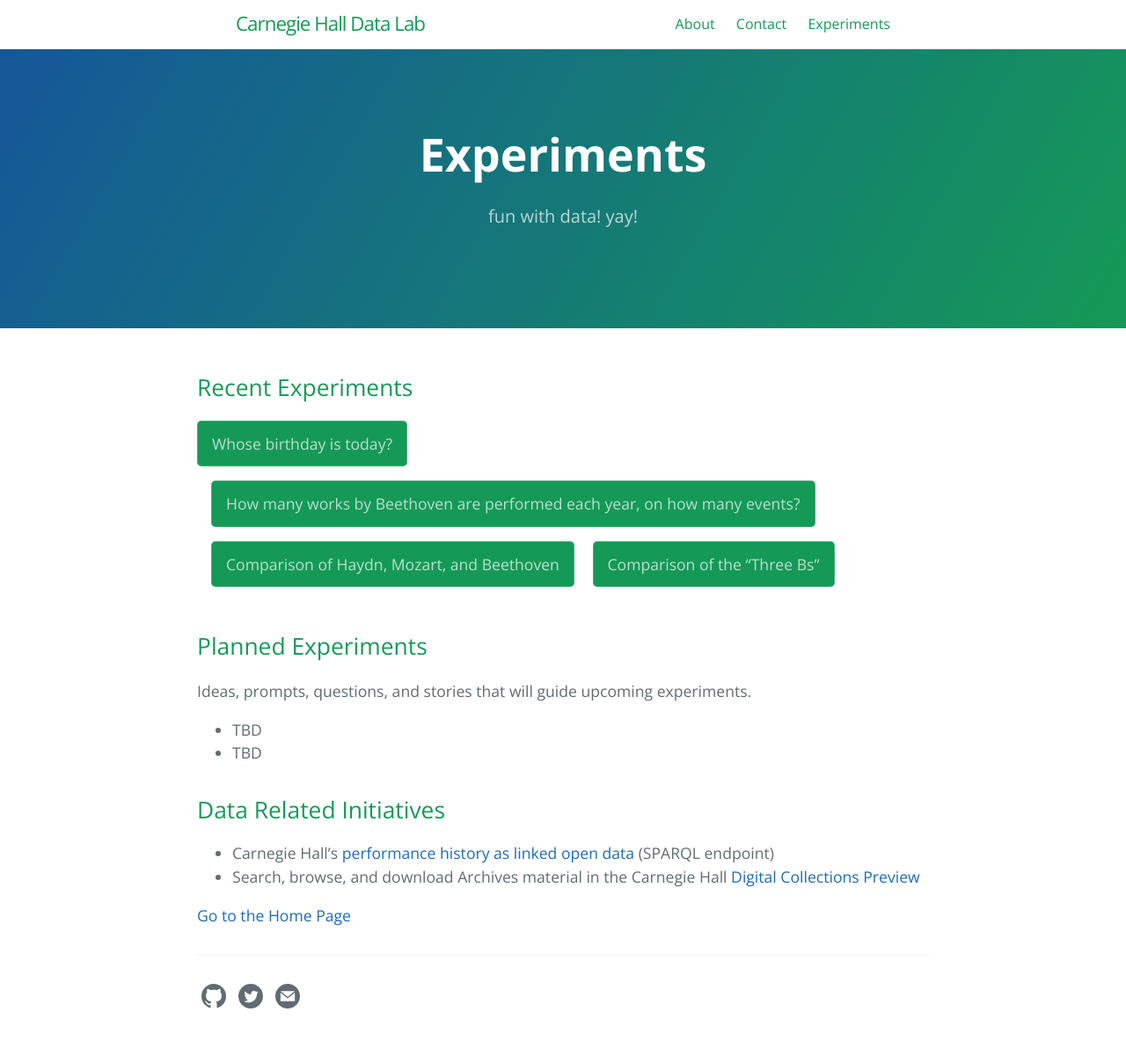
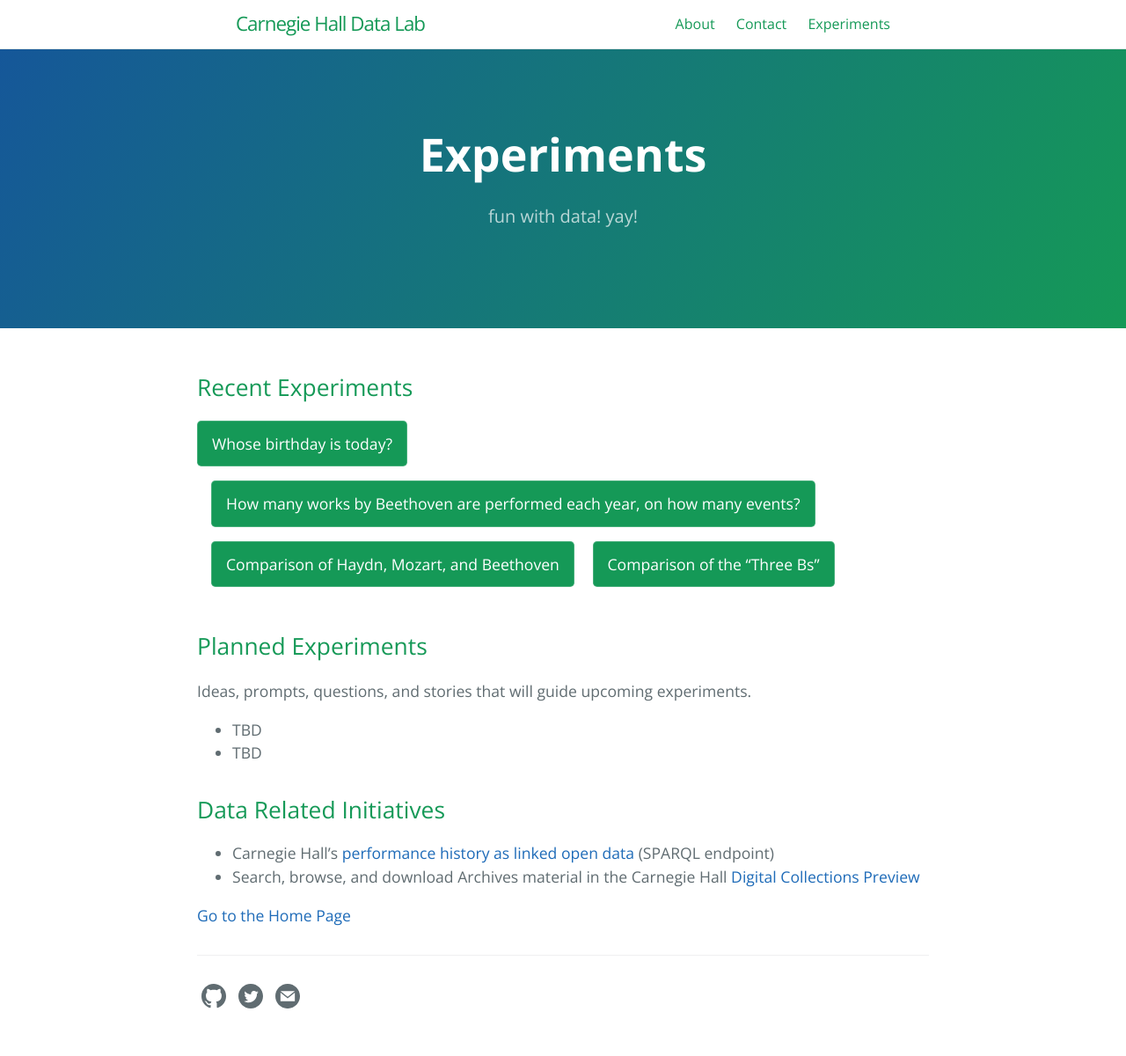
Before and after one commit to CarnegieHall/datalab, a Jekyll site: the page built from experiments.md, in a window 1280 px wide. Shown: the whole page at 88% size. Built offline with Jekyll 4.4.1, drawn with Linux system fonts in a browser that asks for light colours.

Commit message:
update hover bck, text to 100% opacity on btn

```diff
--- a/_sass/jekyll-theme-cayman-blog.scss
+++ b/_sass/jekyll-theme-cayman-blog.scss
@@ -65,7 +65,7 @@ a {
 .btn {
   display: inline-block;
   margin-bottom: 1rem;
-  color: rgba(255, 255, 255, 0.7);
+  color: rgba(255, 255, 255, 1.0);
   background-color: $header-bg-color;
   //background-image: linear-gradient(120deg, $header-bg-color-secondary, $header-bg-color);
   border-color: rgba(255, 255, 255, 0.2);
@@ -77,7 +77,7 @@ a {
   &:hover {
     color: rgba(255, 255, 255, 0.8);
     text-decoration: none;
-    background-color: rgba(255, 255, 255, 0.2);
+    background-color: $header-bg-color-secondary;
     border-color: rgba(255, 255, 255, 0.3);
   }
 
```
